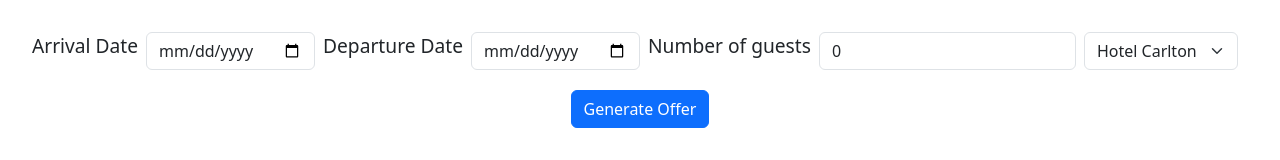
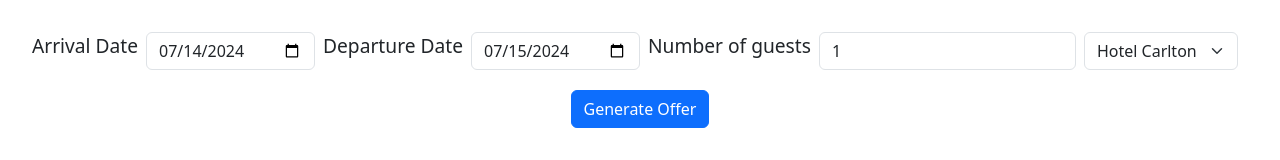
Before and after one commit to denis-belonogov/CarltonFrontend, a React (Vite) app in the folder carlton_frontend/: page / in a window 1280 px wide. Shown: the top 160 px of the page. Built offline with nearby package versions, Linux system fonts and the light colour scheme.

Commit message:
default to today and tomorrow dates

```diff
--- a/carlton_frontend/src/App.tsx
+++ b/carlton_frontend/src/App.tsx
@@ -13,10 +13,15 @@ let backendUrl: string = "https://tiefpass.pythonanywhere.com/?";
 
 function App() {
   // Initialize date state as a string in 'YYYY-MM-DD' format to match the input type 'date'
-  const [arrival_date, setArrivalDate] = useState("");
-  const [departure_date, setDepartureDate] = useState("");
+  var currentDate = new Date();
+  var currentDateString = currentDate.toJSON().slice(0, 10);
+  var tomorrow = currentDate;
+  tomorrow.setDate(currentDate.getDate() + 1);
+  var tomorrowDateString = tomorrow.toJSON().slice(0, 10);
+  const [arrival_date, setArrivalDate] = useState(currentDateString);
+  const [departure_date, setDepartureDate] = useState(tomorrowDateString);
   const [offer, setOffer] = useState("");
-  const [n_guests, setNGuests] = useState(0);
+  const [n_guests, setNGuests] = useState(1);
   const [hotel, setHotel] = useState("CARLTON");
   const [copied, setCopied] = useState(false);
 
```
